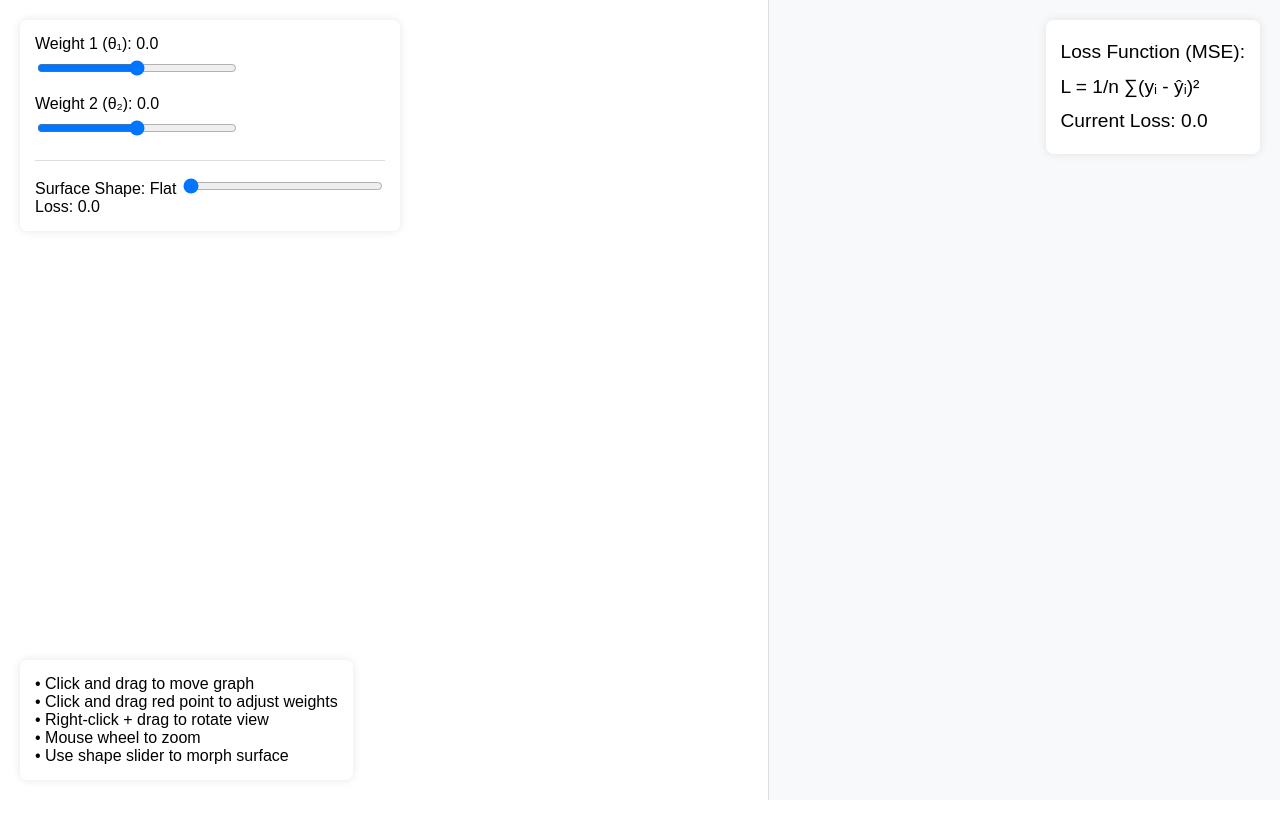
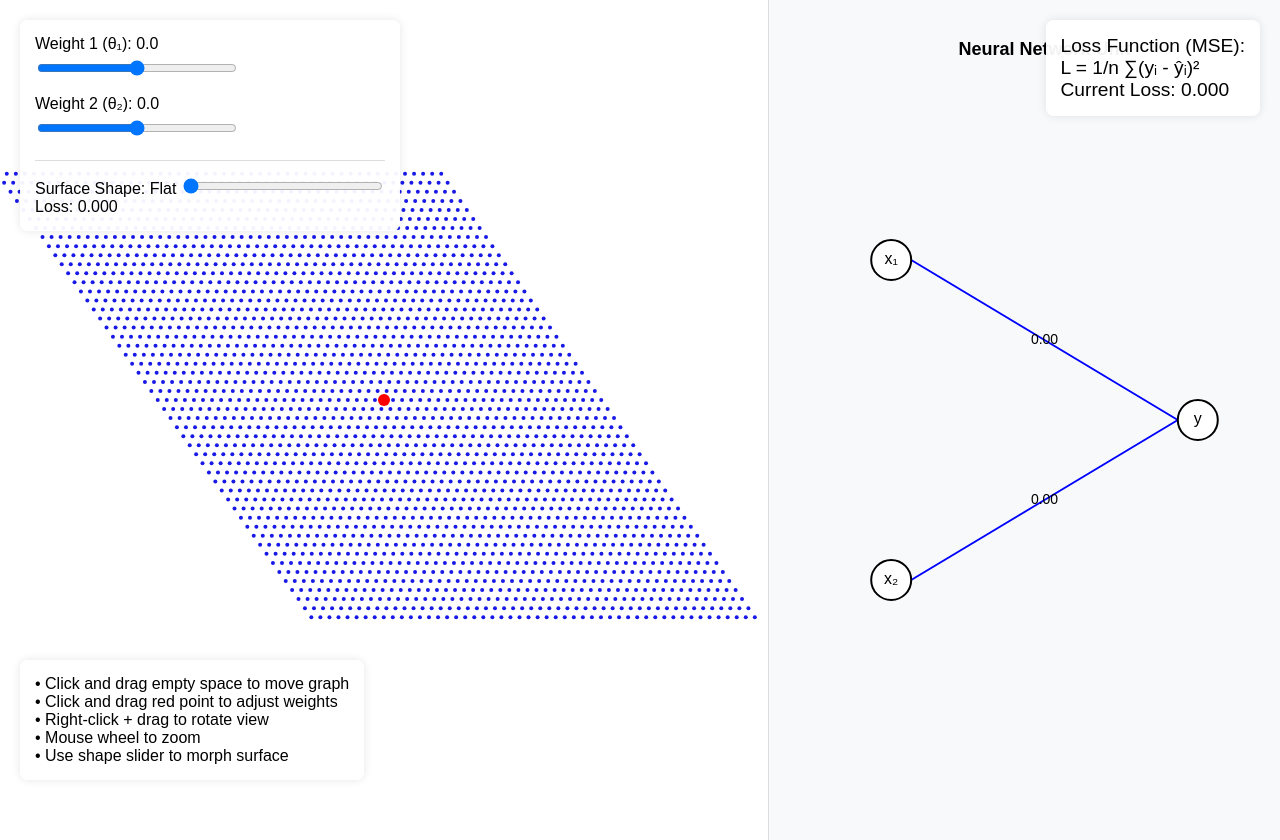
Before and after one commit to lioryan/GDCNN, a plain HTML site: page index.html in a window 1280 px wide. Before the commit the page ends 800 px from the top, so only its background shows below. Drawn offline with Linux system fonts and the light colour scheme.

Commit message:
index.html

```diff
--- a/index.html
+++ b/index.html
@@ -1,10 +1,8 @@
 <!DOCTYPE html>
 <html>
 <head>
-    <!-- Previous head content remains exactly the same -->
     <title>Neural Network Unit with Morphing Surface</title>
     <style>
-        /* Previous styles remain exactly the same */
         body {
             margin: 0;
             padding: 0;
@@ -54,19 +52,12 @@
         }
         canvas {
             display: block;
+        }
+        #surface-canvas {
             cursor: grab;
         }
-        canvas:active {
+        #surface-canvas:active {
             cursor: grabbing;
-        }
-        #instructions {
-            position: fixed;
-            bottom: 20px;
-            left: 20px;
-            background: rgba(255, 255, 255, 0.95);
-            padding: 15px;
-            border-radius: 8px;
-            box-shadow: 0 0 10px rgba(0,0,0,0.1);
         }
         .equation {
             position: fixed;
@@ -78,12 +69,19 @@
             box-shadow: 0 0 10px rgba(0,0,0,0.1);
             z-index: 1000;
             font-size: 1.2em;
-            line-height: 1.8;
+        }
+        #instructions {
+            position: fixed;
+            bottom: 20px;
+            left: 20px;
+            background: rgba(255, 255, 255, 0.95);
+            padding: 15px;
+            border-radius: 8px;
+            box-shadow: 0 0 10px rgba(0,0,0,0.1);
         }
     </style>
 </head>
 <body>
-    <!-- Previous container and controls remain exactly the same -->
     <div class="container">
         <div id="bowl-container">
             <canvas id="surface-canvas"></canvas>
@@ -116,7 +114,7 @@
     </div>
 
     <div id="instructions">
-        • Click and drag to move graph<br>
+        • Click and drag empty space to move graph<br>
         • Click and drag red point to adjust weights<br>
         • Right-click + drag to rotate view<br>
         • Mouse wheel to zoom<br>
@@ -124,7 +122,6 @@
     </div>
 
     <script>
-        // Previous variable declarations remain the same
         const surfaceCanvas = document.getElementById('surface-canvas');
         const networkCanvas = document.getElementById('network-canvas');
         const ctx = surfaceCanvas.getContext('2d');
@@ -139,10 +136,53 @@
         let isRotating = false;
         let isDraggingGraph = false;
         let lastMousePos = { x: 0, y: 0 };
-        let path = [];
         let translation = { x: 0, y: 0 };
 
-        // Add function to check if mouse is near point
+        function resizeCanvases() {
+            const container = document.getElementById('bowl-container');
+            width = surfaceCanvas.width = container.clientWidth;
+            height = surfaceCanvas.height = container.clientHeight;
+
+            const netContainer = document.getElementById('network-container');
+            networkCanvas.width = netContainer.clientWidth;
+            networkCanvas.height = netContainer.clientHeight;
+
+            draw();
+            drawNetwork();
+        }
+
+        function loss(x, y, morph) {
+            return (x * x + y * y) * morph;
+        }
+
+        function project(x, y, z) {
+            const baseScale = Math.min(width, height) / 12;
+            const finalScale = baseScale * scale;
+            const centerX = width / 2 + translation.x;
+            const centerY = height / 2 + translation.y;
+
+            const xRot = rotation.x * Math.PI / 180;
+            const yRot = rotation.y * Math.PI / 180;
+
+            const x1 = x;
+            const y1 = y * Math.cos(xRot) - z * Math.sin(xRot);
+            const z1 = y * Math.sin(xRot) + z * Math.cos(xRot);
+
+            const x2 = x1 * Math.cos(yRot) + z1 * Math.sin(yRot);
+
+            return {
+                x: x2 * finalScale + centerX,
+                y: y1 * finalScale + centerY
+            };
+        }
+
+        function getColor(height) {
+            const maxHeight = 50;
+            const normalized = Math.min(height / maxHeight, 1);
+            const hue = 240 - normalized * 180;
+            return `hsl(${hue}, 80%, 50%)`;
+        }
+
         function isNearPoint(mouseX, mouseY) {
             const z = loss(currentPos.x, currentPos.y, morphValue);
             const proj = project(currentPos.x, currentPos.y, z);
@@ -151,11 +191,107 @@
             return Math.sqrt(dx * dx + dy * dy) < 10 * scale;
         }
 
-        // Modified mousedown event
+        function drawSurface() {
+            ctx.clearRect(0, 0, width, height);
+
+            for (let x = -5; x <= 5; x += 0.2) {
+                for (let y = -5; y <= 5; y += 0.2) {
+                    const z = loss(x, y, morphValue);
+                    const proj = project(x, y, z);
+                    ctx.beginPath();
+                    ctx.arc(proj.x, proj.y, 2 * scale, 0, Math.PI * 2);
+                    ctx.fillStyle = getColor(z);
+                    ctx.fill();
+                }
+            }
+
+            const z = loss(currentPos.x, currentPos.y, morphValue);
+            const proj = project(currentPos.x, currentPos.y, z);
+            const baseProj = project(currentPos.x, currentPos.y, 0);
+
+            ctx.beginPath();
+            ctx.moveTo(proj.x, proj.y);
+            ctx.lineTo(proj.x, baseProj.y);
+            ctx.strokeStyle = 'rgba(0,0,0,0.5)';
+            ctx.setLineDash([5, 5]);
+            ctx.stroke();
+            ctx.setLineDash([]);
+
+            ctx.beginPath();
+            ctx.arc(proj.x, proj.y, 6 * scale, 0, Math.PI * 2);
+            ctx.fillStyle = 'red';
+            ctx.fill();
+        }
+
+        function drawNetwork() {
+            const width = networkCanvas.width;
+            const height = networkCanvas.height;
+            netCtx.clearRect(0, 0, width, height);
+
+            const neuronRadius = 20;
+            const inputY1 = height * 0.3;
+            const inputY2 = height * 0.7;
+            const outputY = height * 0.5;
+
+            function drawNeuron(x, y, label) {
+                netCtx.beginPath();
+                netCtx.arc(x, y, neuronRadius, 0, Math.PI * 2);
+                netCtx.fillStyle = '#fff';
+                netCtx.fill();
+                netCtx.strokeStyle = '#000';
+                netCtx.lineWidth = 2;
+                netCtx.stroke();
+
+                netCtx.fillStyle = '#000';
+                netCtx.font = '16px Arial';
+                netCtx.textAlign = 'center';
+                netCtx.textBaseline = 'middle';
+                netCtx.fillText(label, x, y);
+            }
+
+            function drawConnection(x1, y1, x2, y2, weight) {
+                const width = Math.abs(weight) * 2;
+                netCtx.beginPath();
+                netCtx.moveTo(x1, y1);
+                netCtx.lineTo(x2, y2);
+                netCtx.strokeStyle = weight >= 0 ? 'blue' : 'red';
+                netCtx.lineWidth = width;
+                netCtx.stroke();
+
+                const midX = (x1 + x2) / 2;
+                const midY = (y1 + y2) / 2;
+                netCtx.fillStyle = '#000';
+                netCtx.font = '14px Arial';
+                netCtx.textAlign = 'center';
+                netCtx.fillText(weight.toFixed(2), midX, midY);
+            }
+
+            const input1X = width * 0.2;
+            const input2X = width * 0.2;
+            const outputX = width * 0.8;
+
+            drawConnection(input1X + neuronRadius, inputY1, outputX - neuronRadius, outputY, currentPos.x);
+            drawConnection(input2X + neuronRadius, inputY2, outputX - neuronRadius, outputY, currentPos.y);
+
+            drawNeuron(input1X, inputY1, "x₁");
+            drawNeuron(input2X, inputY2, "x₂");
+            drawNeuron(outputX, outputY, "y");
+
+            netCtx.font = 'bold 18px Arial';
+            netCtx.fillStyle = '#000';
+            netCtx.textAlign = 'center';
+            netCtx.fillText('Neural Network Unit', width/2, 30);
+        }
+
+        function draw() {
+            drawSurface();
+            drawNetwork();
+        }
+
         surfaceCanvas.addEventListener('mousedown', (e) => {
             lastMousePos = { x: e.clientX, y: e.clientY };
 
-            if (e.button === 2) { // Right click
+            if (e.button === 2) {
                 isRotating = true;
             } else if (isNearPoint(e.clientX, e.clientY)) {
                 isDragging = true;
@@ -164,7 +300,6 @@
             }
         });
 
-        // Modified mousemove event
         surfaceCanvas.addEventListener('mousemove', (e) => {
             if (isDraggingGraph) {
                 translation.x += e.clientX - lastMousePos.x;
@@ -191,43 +326,63 @@
             lastMousePos = { x: e.clientX, y: e.clientY };
         });
 
-        // Modified mouseup event
         surfaceCanvas.addEventListener('mouseup', () => {
             isDragging = false;
             isRotating = false;
             isDraggingGraph = false;
         });
 
-        // Rest of the functions remain exactly the same
-        function resizeCanvases() {
-            const container = document.getElementById('bowl-container');
-            width = surfaceCanvas.width = container.clientWidth;
-            height = surfaceCanvas.height = container.clientHeight;
+        surfaceCanvas.addEventListener('mouseleave', () => {
+            isDragging = false;
+            isRotating = false;
+            isDraggingGraph = false;
+        });
 
-            const netContainer = document.getElementById('network-container');
-            networkCanvas.width = netContainer.clientWidth;
-            networkCanvas.height = netContainer.clientHeight;
+        surfaceCanvas.addEventListener('wheel', (e) => {
+            e.preventDefault();
+            scale *= e.deltaY > 0 ? 0.9 : 1.1;
+            scale = Math.max(0.1, Math.min(scale, 5));
+            draw();
+        });
 
-            draw();
-            drawNetwork();
-        }
+        surfaceCanvas.addEventListener('contextmenu', (e) => {
+            e.preventDefault();
+        });
 
-        // Modified updateSliders function to update loss in real-time
+        const xSlider = document.getElementById('x');
+        const ySlider = document.getElementById('y');
+        const morphSlider = document.getElementById('morph');
+
         function updateSliders() {
             xSlider.value = currentPos.x;
             ySlider.value = currentPos.y;
             document.getElementById('x-value').textContent = currentPos.x.toFixed(1);
             document.getElementById('y-value').textContent = currentPos.y.toFixed(1);
-
             const currentLoss = loss(currentPos.x, currentPos.y, morphValue);
             document.getElementById('value').textContent = `Loss: ${currentLoss.toFixed(3)}`;
             document.getElementById('loss-value').textContent = currentLoss.toFixed(3);
         }
 
-        // All other previous functions remain exactly the same
-        [... rest of your original code ...]
+        xSlider.addEventListener('input', (e) => {
+            currentPos.x = parseFloat(e.target.value);
+            updateSliders();
+            draw();
+        });
 
-        // Initialize
+        ySlider.addEventListener('input', (e) => {
+            currentPos.y = parseFloat(e.target.value);
+            updateSliders();
+            draw();
+        });
+
+        morphSlider.addEventListener('input', (e) => {
+            morphValue = parseFloat(e.target.value);
+            document.getElementById('morph-value').textContent =
+                morphValue === 0 ? 'Flat' : morphValue === 1 ? 'Bowl' : 'Morphing';
+            updateSliders();
+            draw();
+        });
+
         window.addEventListener('resize', resizeCanvases);
         resizeCanvases();
         updateSliders();
```
